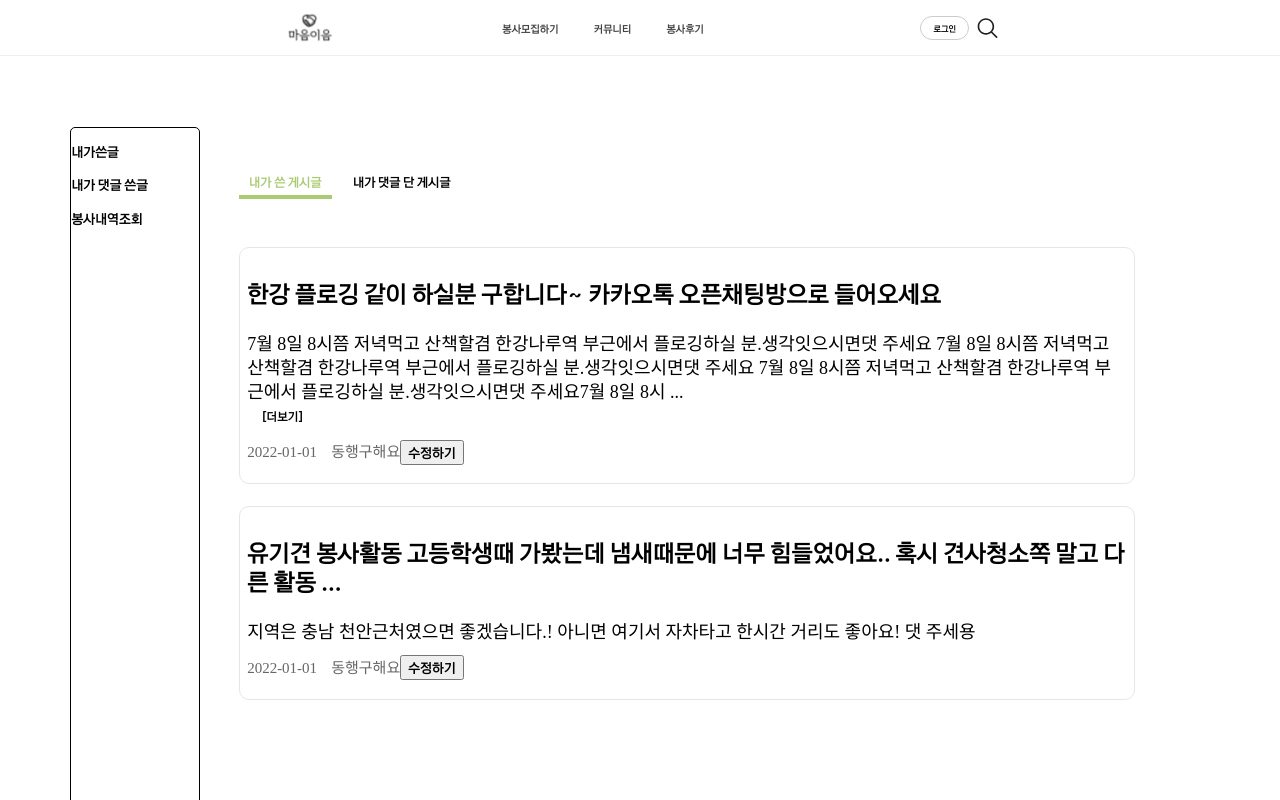
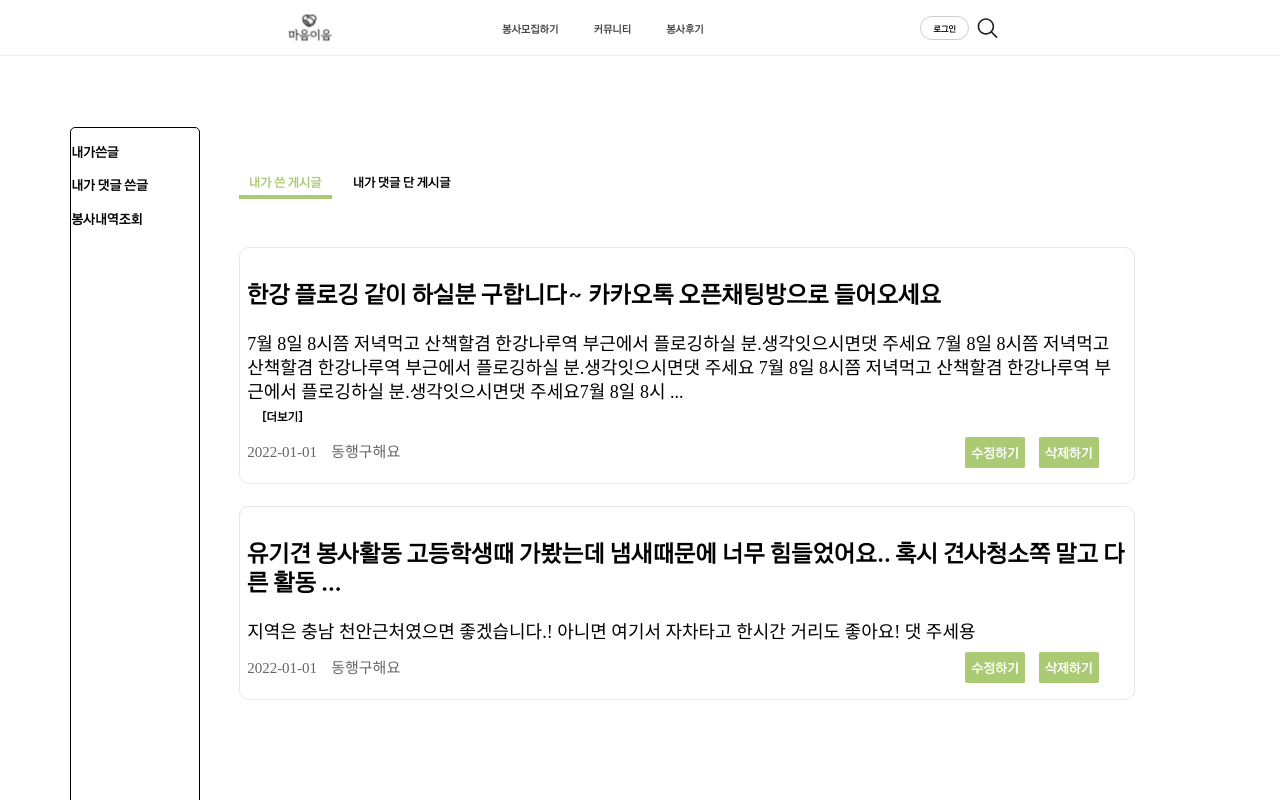
Before and after one commit to maumeum/Front-end, a React (Vite) app: page /mypage/comment in a window 1280 px wide. Both pictures are taken after a click on the element "내가 쓴 게시글". Shown: the top 800 px of the page. Built offline with nearby package versions, Linux system fonts and the light colour scheme; a web font is replaced by a local one.

Commit message:
[Feat] 내가 쓴 게시글에 수정,삭제버튼 추가

```diff
--- a/src/components/MyPost/MyPost.tsx
+++ b/src/components/MyPost/MyPost.tsx
@@ -5,9 +5,15 @@ import {
 	Title,
 	Description,
 	PostInfo,
+	ButtonContainer,
 } from './myPost';
 
-function MyPost() {
+import { SmallButton } from '../Buttons/SmallButton';
+
+type Props = {
+	currTab: string;
+};
+function MyPost({ currTab }: Props) {
 	const data = [
 		{
 			title:
@@ -38,6 +44,7 @@ function MyPost() {
 
 	const [isShowMore, setIsShowMore] = useState<boolean>(false); //더보기 열고(긴글) 닫기(짧은글)
 	const textLimit = 160; //글자수 제한 선언
+
 	return (
 		<>
 			<PostListContainer>
@@ -65,7 +72,12 @@ function MyPost() {
 							<PostInfo>
 								<p>{item.date}</p>
 								<p>{item.category}</p>
-								<button>수정하기</button>
+								{currTab === '내가 쓴 게시글' && (
+									<ButtonContainer>
+										<SmallButton>수정하기</SmallButton>
+										<SmallButton>삭제하기</SmallButton>
+									</ButtonContainer>
+								)}
 							</PostInfo>
 						</PostBox>
 					);
--- a/src/components/MyPost/myPost.ts
+++ b/src/components/MyPost/myPost.ts
@@ -32,6 +32,7 @@ export const Description = styled.div`
 export const PostInfo = styled.div`
 	display: flex;
 	align-items: center;
+	position: relative;
 	p {
 		color: #666666;
 		font-family: kakaoReg;
@@ -45,3 +46,12 @@ export const PostInfo = styled.div`
 		margin-left: 2rem;
 	}
 `;
+
+export const ButtonContainer = styled.div`
+	position: absolute;
+	right: 0;
+	margin-right: 4rem;
+	button + button {
+		margin-left: 2rem;
+	}
+`;
--- a/src/pages/myPage-hr/myComment.tsx
+++ b/src/pages/myPage-hr/myComment.tsx
@@ -28,7 +28,7 @@ function myComment() {
 					<TabMenu>
 						<Tab currTab={currTab} onClick={handleClickTab} tabs={tabs} />
 					</TabMenu>
-					<MyPost></MyPost>
+					<MyPost currTab={currTab}></MyPost>
 				</Main>
 			</Container>
 		</>
```
